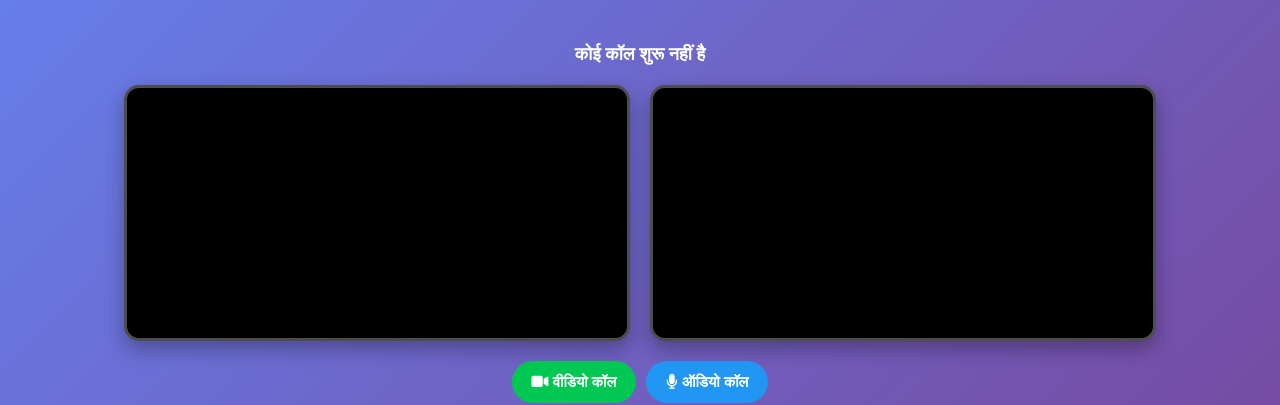
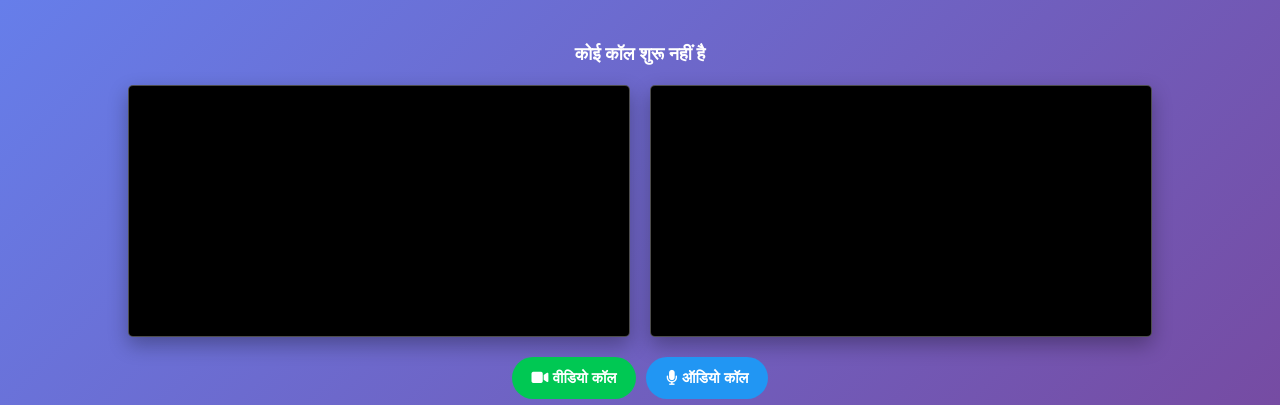
Before and after one commit to lnmuofficialdarbhanga-pixel/mera-sukun, a website: page public/index.html in a window 1280 px wide. Shown: the top 405 px of the page. Drawn offline with nearby package versions, Linux system fonts and the light colour scheme; no server answers.

Commit message:
Update index.html

```diff
--- a/public/index.html
+++ b/public/index.html
@@ -18,8 +18,8 @@
     .video-container { display: flex; justify-content: center; gap: 20px; margin-bottom: 20px; }
     video {
       width: 45%; max-width: 500px;
-      border-radius: 15px;
-      border: 3px solid rgba(255,255,255,0.3);
+      border-radius: 5px;
+      border: 1px solid rgba(255,255,255,0.3);
       box-shadow: 0 8px 20px rgba(0,0,0,0.3);
       background: black;
     }
```
